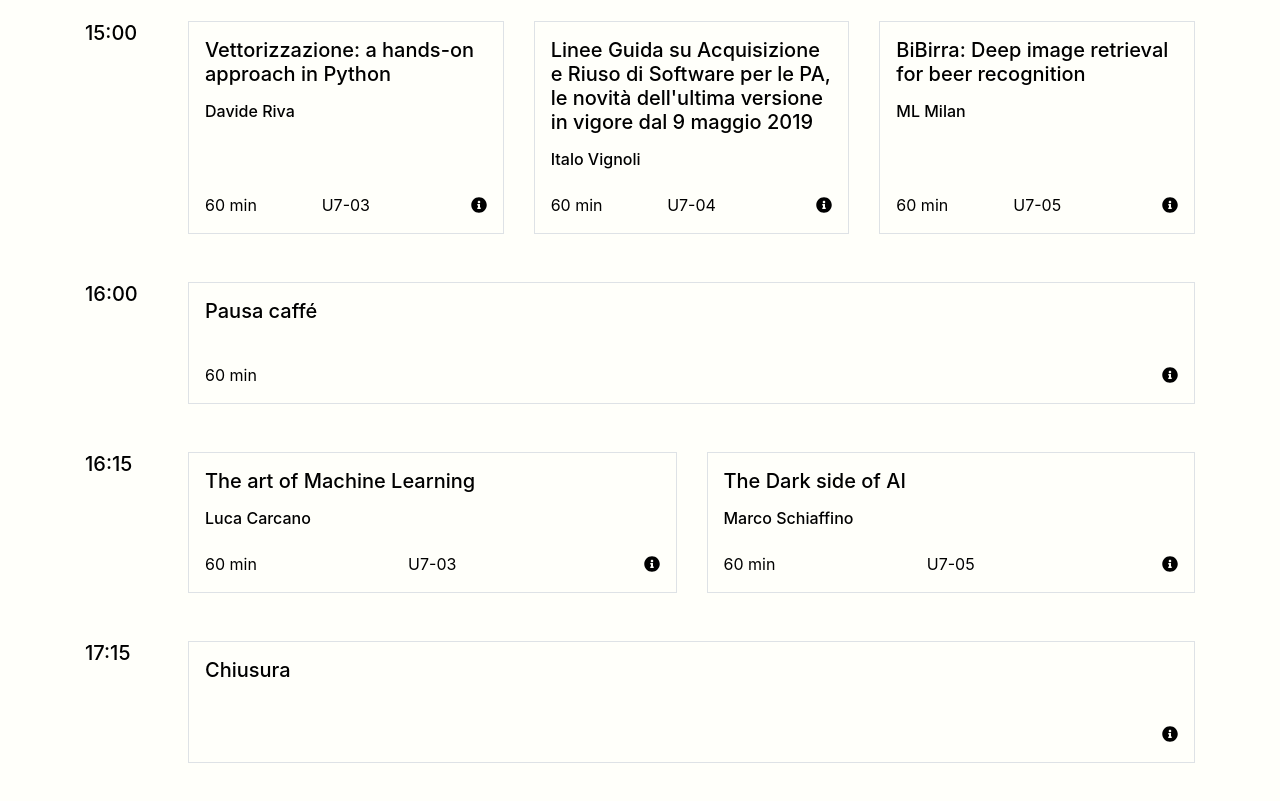
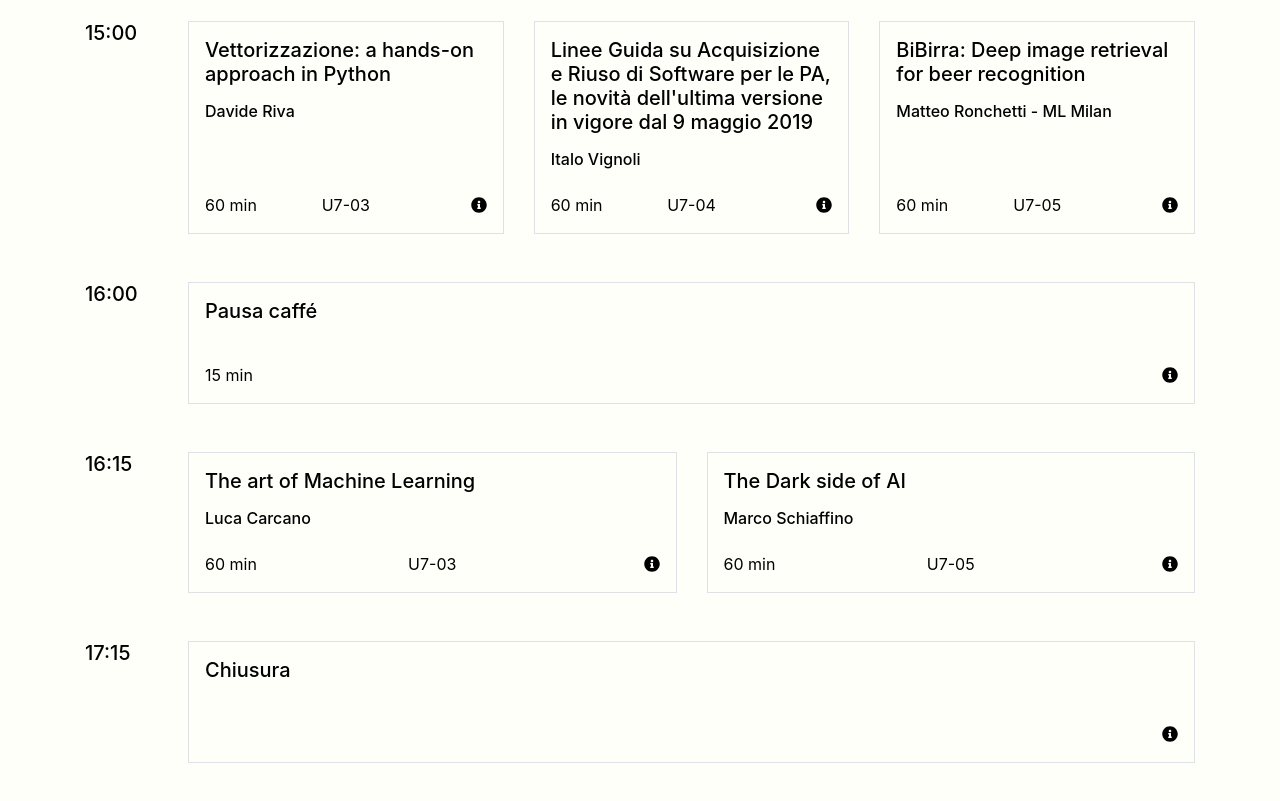
Before and after one commit to unixMiB/LinuxDayMilano, a Gatsby site: page /schedule in a window 1280 px wide. Shown: the part 1782-2583 px from the top of the page. Built offline with nearby package versions, Linux system fonts and the light colour scheme; Gatsby itself is replaced by a stand-in of ours.

Commit message:
Update schedule.jsx

```diff
--- a/src/pages/schedule.jsx
+++ b/src/pages/schedule.jsx
@@ -159,7 +159,7 @@ const schedule = [
         title: 'BiBirra: Deep image retrieval for beer recognition',
         description:
           "Raccontando lo sviluppo di una applicazione in grado di riconoscere una birra da una foto della bottiglia, sarà descritto il processo che porta da un'idea all'implementazione di un modello di Machine Learning.Si analizzeranno i problemi più comuni e come scegliere tra le possibili soluzioni.",
-        author: 'ML Milan',
+        author: 'Matteo Ronchetti - ML Milan',
         room: aula_mix,
         duration: '60 min',
       },
@@ -173,7 +173,7 @@ const schedule = [
         description: 'Una breve pausa per rinfrescare la mente',
         author: '',
         room: '',
-        duration: '60 min',
+        duration: '15 min',
       },
     ],
   },
```
